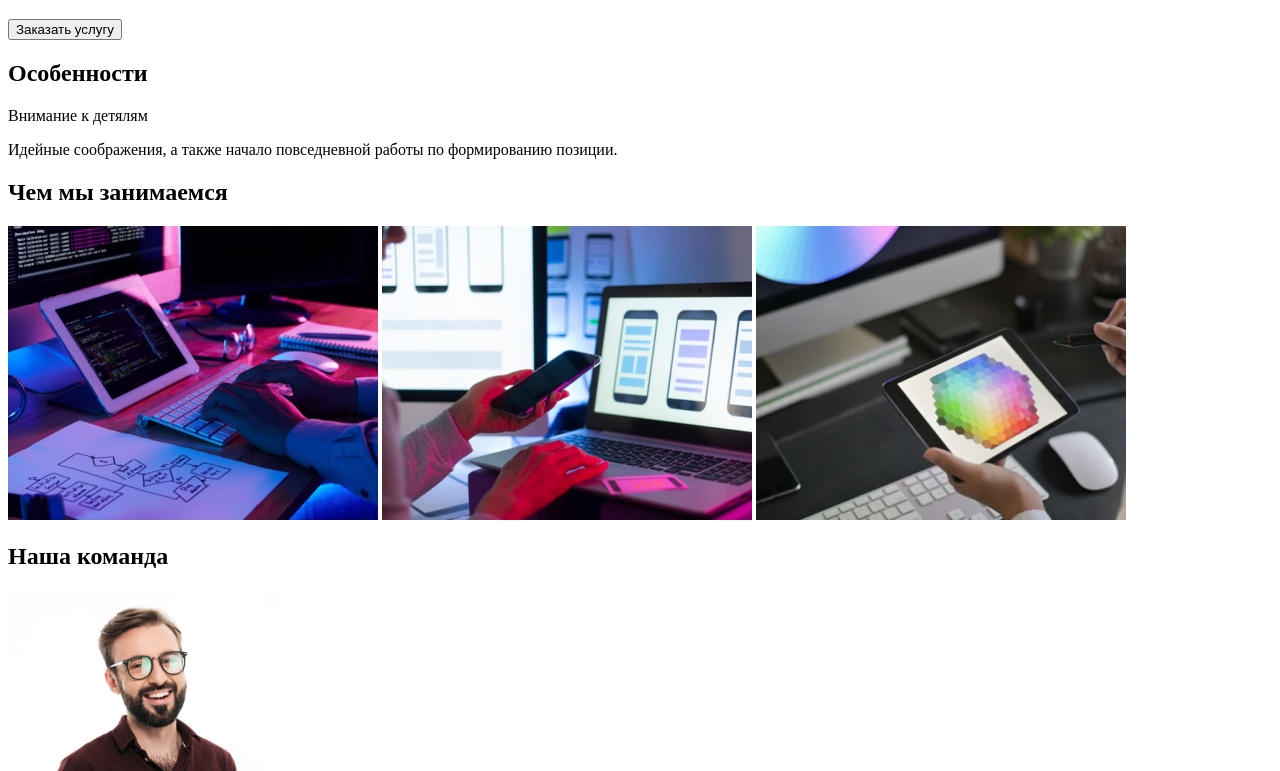
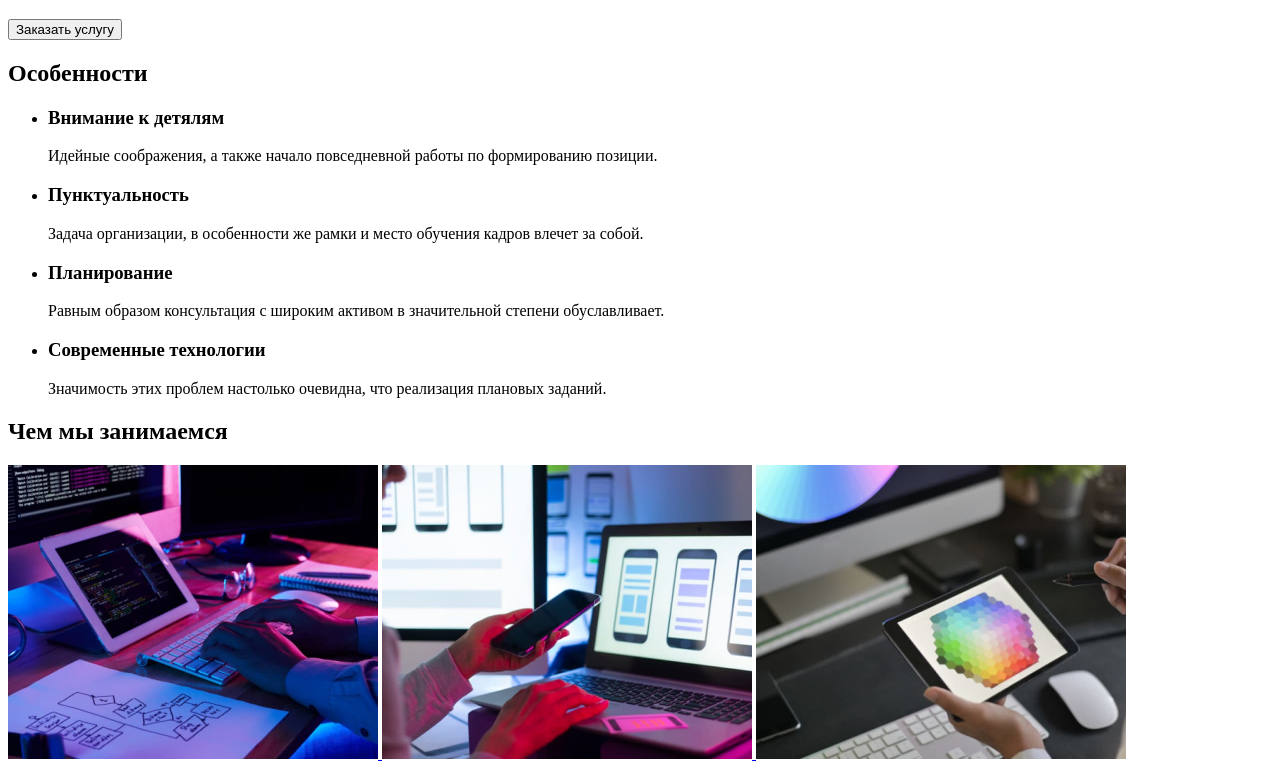
Before and after one commit to HelgaNaz/goit-markup-hw-01, a plain HTML site: page index.html in a window 1280 px wide. Shown: the part 209-980 px from the top of the page. Drawn offline with Linux system fonts and the light colour scheme.

Commit message:
Main Page 9.07.21
Done

```diff
--- a/index.html
+++ b/index.html
@@ -1,22 +1,20 @@
 <!DOCTYPE html>
 <html lang="ru">
-
 <head>
     <meta charset="UTF-8">
     <meta http-equiv="X-UA-Compatible" content="IE=edge">
     <meta name="viewport" content="width=device-width, initial-scale=1.0">
     <title>Web Studio</title>
 </head>
-
 <body>
     <header>
         <!--Панель навигации-->
         <a href="WebStudio">WebStudio</a>
         <nav>
             <ul>
-                <li><a href="/studio">Студия</a></li>
-                <li><a href="/portfolio">Портфолио</a></li>
-                <li><a href="/contact">Контакты</a></li>
+                <li><a href="studio">Студия</a></li>
+                <li><a href="portfolio">Портфолио</a></li>
+                <li><a href="contacts">Контакты</a></li>
             </ul>
         </nav>
         <!--Контакты-->
@@ -28,18 +26,46 @@
         <h1>Эффективные решения для вашего бизнеса</h1>
         <button type="button">Заказать услугу</button>
     </header>
-
     <main>
         <section>
+           <!--h2 скрыть нет на макете-->
             <h2>Особенности</h2>
-            <p>Внимание к детялям</p>
-            <p>Идейные соображения, а также начало повседневной работы по формированию позиции.</p>
+            <ul>
+                <li>
+                <h3>Внимание к детялям</h3>
+                <p>Идейные соображения, а также начало повседневной работы по формированию позиции.</p>
+                </li>
+                <li>
+                <h3>Пунктуальность</h3>
+                <p>Задача организации, в особенности же рамки и место обучения кадров влечет за собой.</p>
+                </li>
+                <li>
+                <h3>Планирование</h3>
+                <p>Равным образом консультация с широким активом в значительной степени обуславливает.</p>
+                </li>
+                <li>
+                <h3>Современные технологии</h3>
+                <p>Значимость этих проблем настолько очевидна, что реализация плановых заданий.</p>
+                </li>
+            </ul>
         </section>
         <section>
             <h2>Чем мы занимаемся</h2>
-            <img src="images/box1.jpg" alt="Планшет и компьютер" width="370" height="294">
-            <img src="images/box2.jpg" alt="Телефон и ноутбук" width="370" height="294">
-            <img src="images/box3.jpg" alt="Планшет в руках" width="370" height="294">
+            <a href="images/box1.jpg">
+            <img src="images/box1.jpg"
+            alt="Планшет и компьютер"
+            width="370" height="294">
+            </a>
+            <a href="images/box2.jpg">
+            <img src="images/box2.jpg"
+            alt="Телефон и ноутбук"
+            width="370" height="294">
+            </a>
+            <a href="images/box3.jpg">
+            <img src="images/box3.jpg"
+            alt="Планшет в руках"
+            width="370" height="294">
+            </a>
         </section>
         <section>
             <h2>Наша команда</h2>
@@ -79,15 +105,14 @@
             <p>Михаил Ермаков</p>
             <p>UI Designer</p>
             </div>
-
         </section>
     </main>
     <footer>
         <a href="WebStudio">WebStudio</a>
         <ul>
             <li> <address> г. Киев, пр-т Леси Украинки, 26</address> </li>
-            <li>info@example.com</li>
-            <li>+38 099 111 11 11</li>
+            <li> <a href="mailto:info@example.com">info@example.com</a></li>
+            <li> <a href="tel:+380991111111">+38 099 111 11 11</a></li>
         </ul>
     </footer>
 </body>
```
